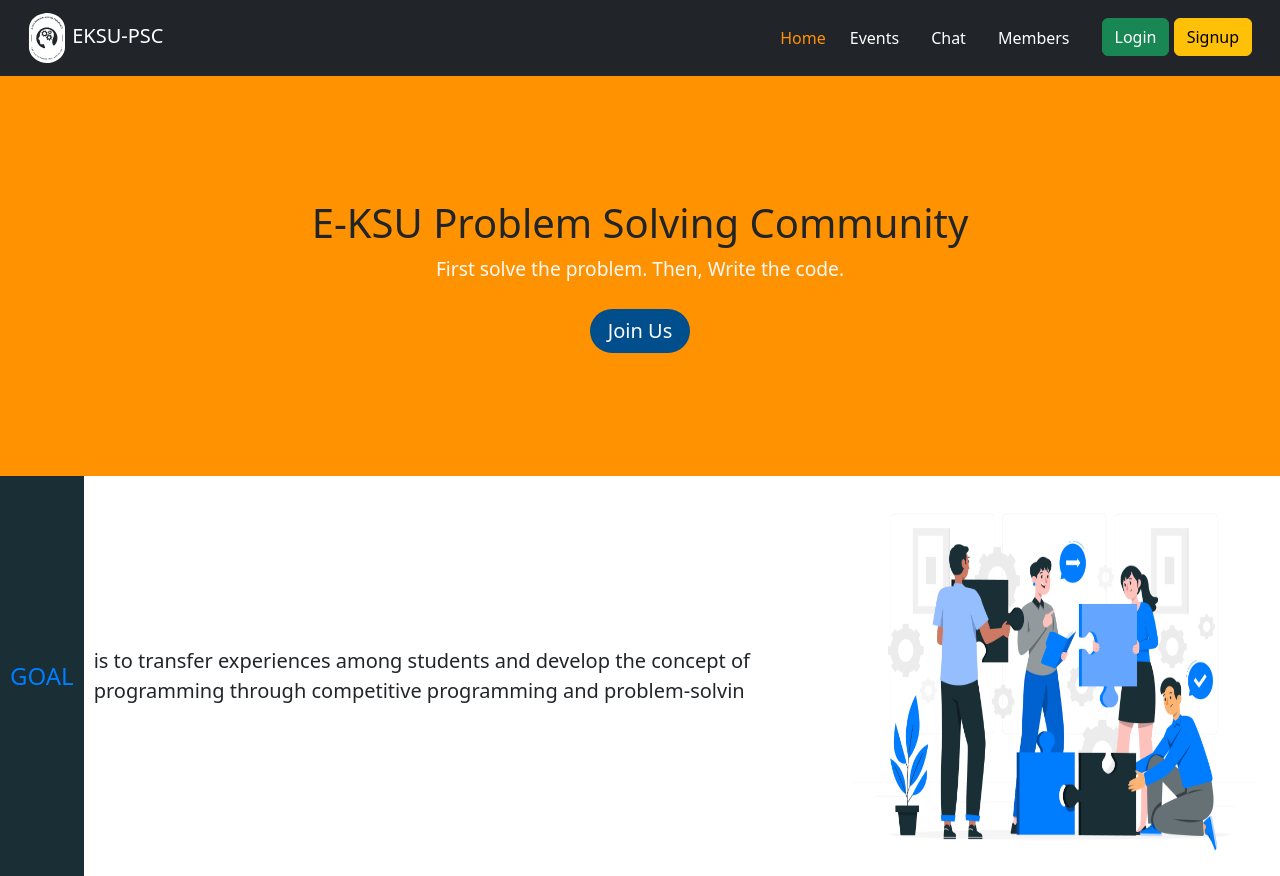
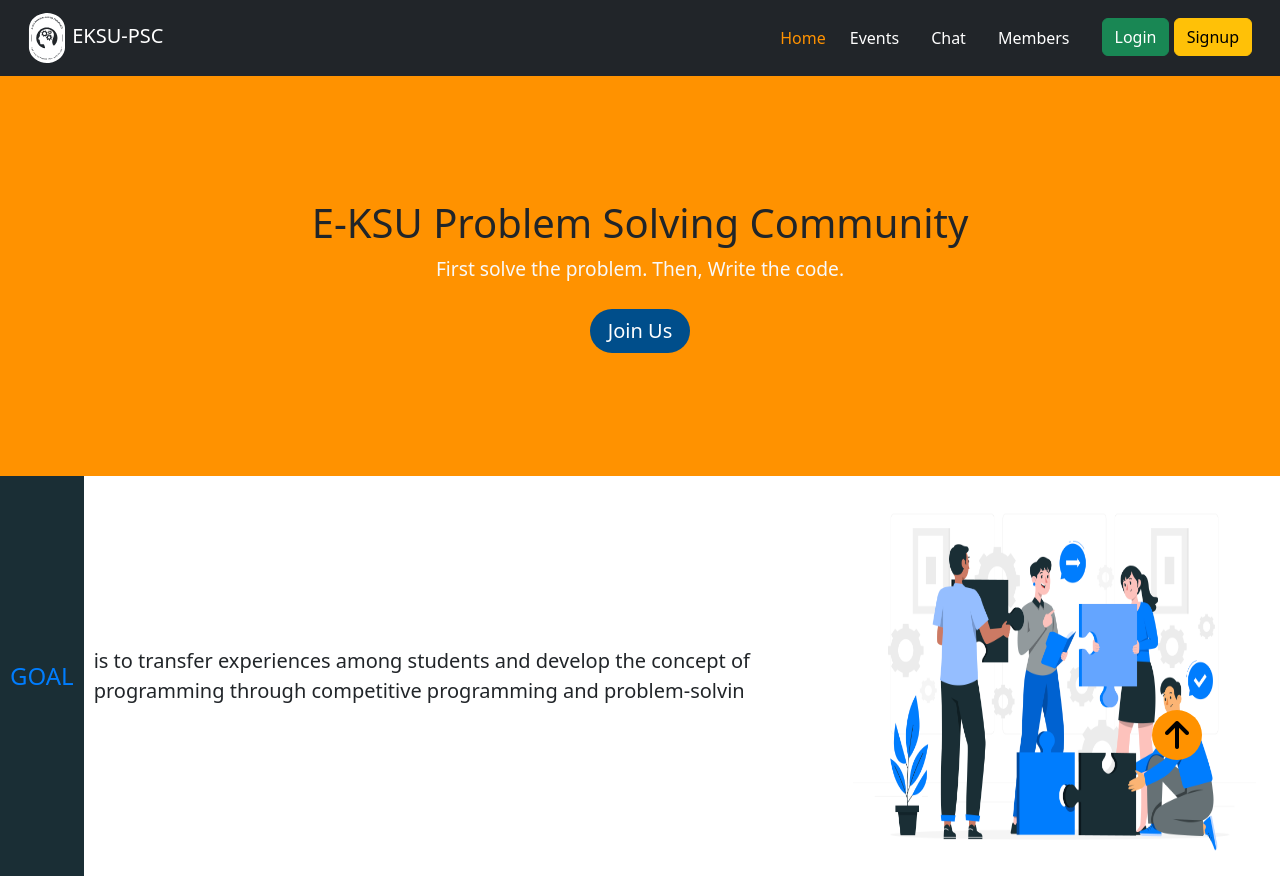
Before and after one commit to mahmoudSh58/community-website, a PHP site: page / in a window 1280 px wide. Run offline with PHP 8.4, Linux system fonts and the light colour scheme; some libraries are stand-ins or nearby versions.

Commit message:
add bottom arrow

```diff
--- a/css/home.css
+++ b/css/home.css
@@ -1,3 +1,6 @@
+body {
+    position: relative;
+}
 .icon-text {
     margin-left: -15px;
     font-weight: 500;
@@ -89,3 +92,25 @@
     align-items: center;
     margin-right: 10px;
 }
+
+
+.up {
+    position: sticky;
+    bottom: 5%;
+    right: 5%;
+    background-color: #ff9200;
+    width: 50px;
+    height: 50px;
+    display: flex;
+    justify-content: center;
+    align-items: center;
+    border-radius: 50%;
+    margin-top: -50px;
+    margin-left: 90%;
+}
+
+.up a {
+    color: black;
+    font-size: 2rem;
+    text-decoration: none;
+}
--- a/index.html
+++ b/index.html
@@ -68,7 +68,13 @@
       <img src="image/about.jpg" alt="" class="col-4">
     </div>
 
-
+    <!-- <div class="up-en"> -->
+    <div class="up">
+      <a href="#">
+        <i class="fa-solid fa-arrow-up"></i>
+      </a>
+    </div>
+    <!-- </div> -->
     <script src="js/bootstrap.bundle.min.js"></script>
     <script src="js/all.min.js"></script>
     <script src="js/home_l.js"></script>
```
